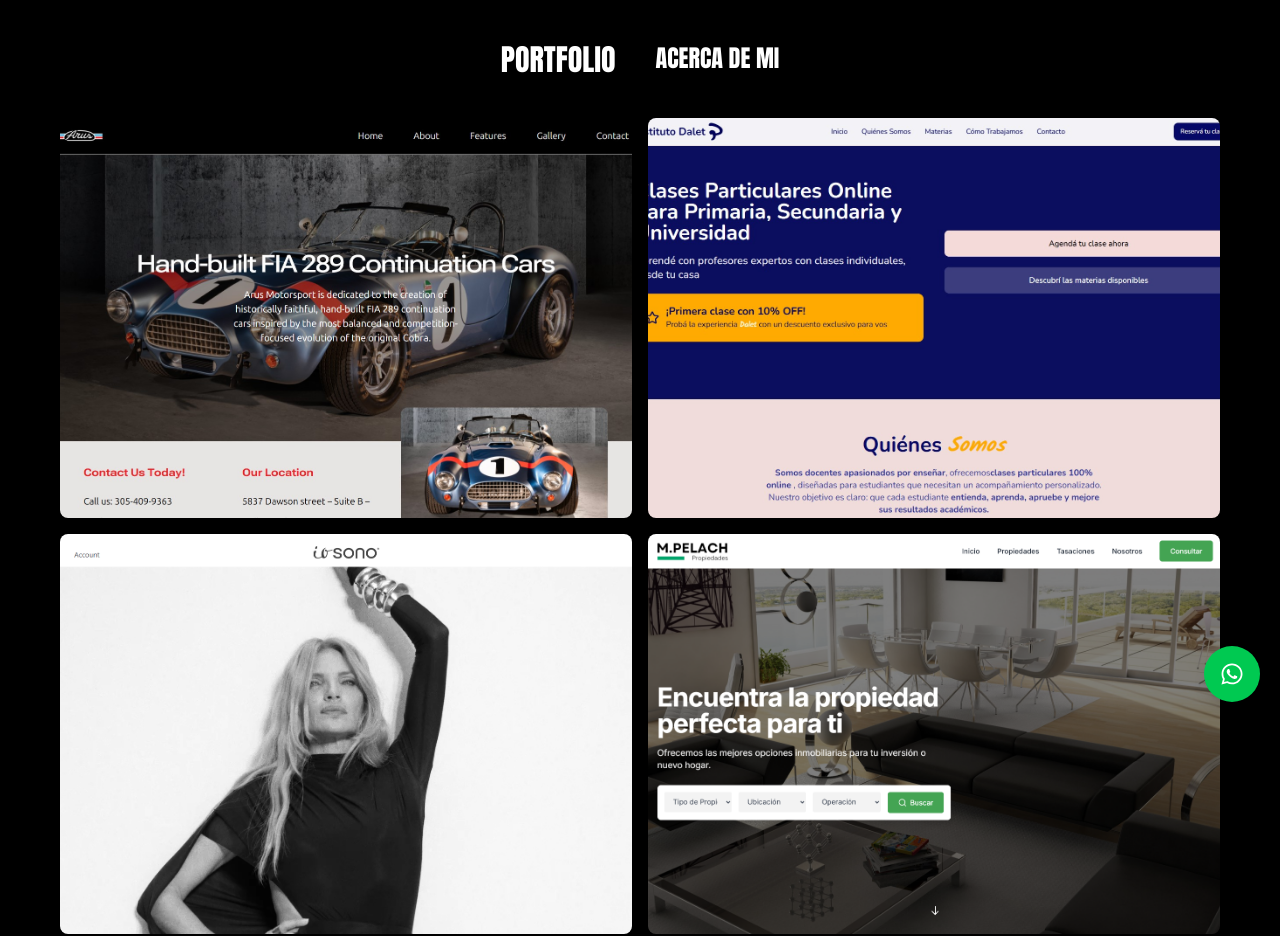
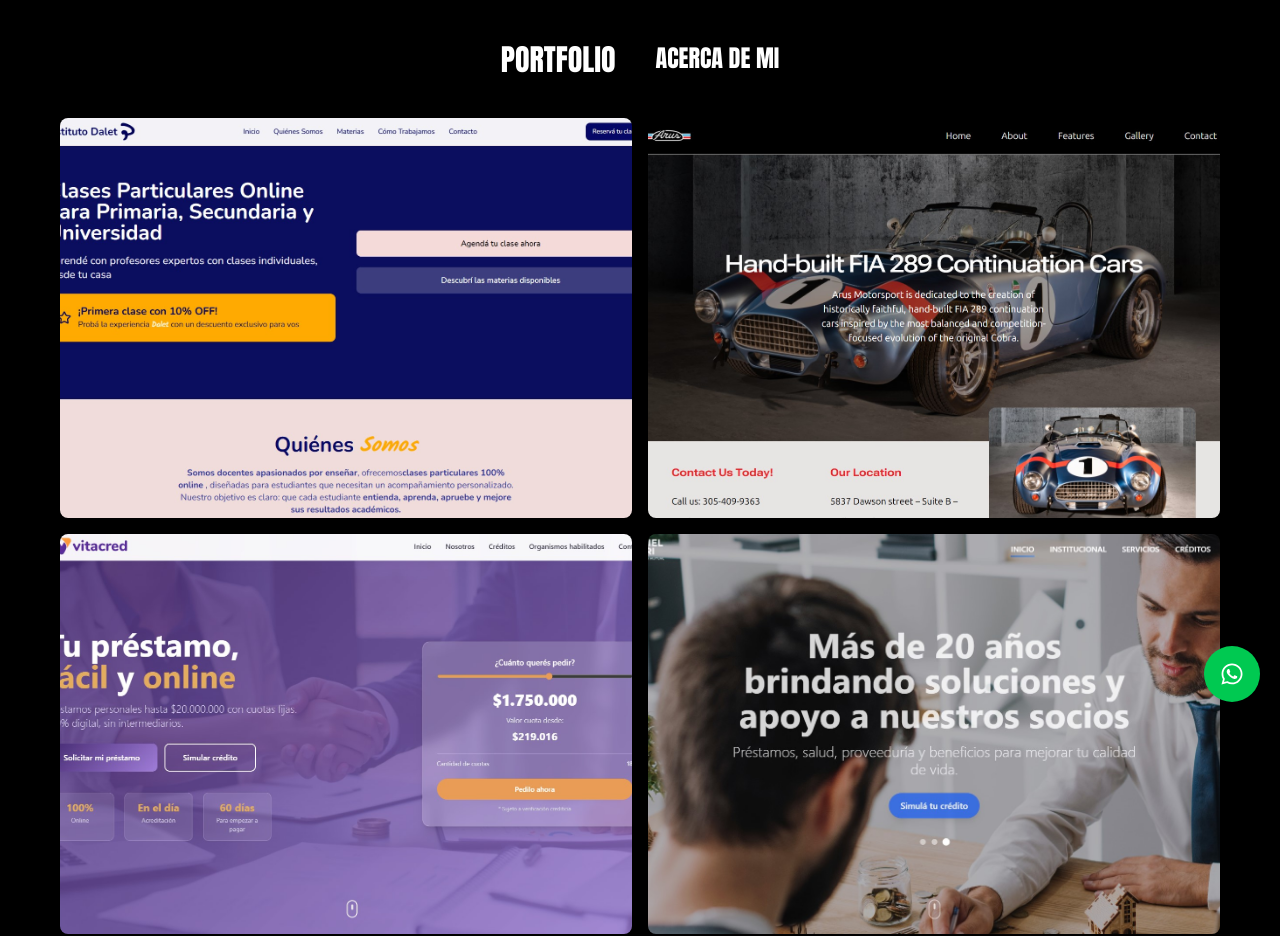
Before and after one commit to Frujiloja/MartinFuksPortfolio, a React (Vite) app: page / in a window 1280 px wide. Shown: the part 78-1014 px from the top of the page. Built offline with nearby package versions, Linux system fonts and the light colour scheme.

Commit message:
agrego webs

```diff
--- a/src/components/Starter.jsx
+++ b/src/components/Starter.jsx
@@ -29,12 +29,12 @@ const Landing = () => {
 
   const projects = [
     //{ name: "BIZUPPLY", image: "/bizupply.jpg", link: "https://bizupply.com.ar/" },
-    //{ name: "VITACRED", image: "/vitacred.jpg", link: "https://vitacred.com.ar/" },
-    //{ name: "JOHANN", image: "/dalet.jpg", link: "https://institutodalet.com.ar/" },
+    { name: "JOHANN", image: "/dalet.jpg", link: "https://restaurantejohann.com.ar/" },
     { name: "ARUS MOTORSPORT", image: "/arus.jpg", link: "https://arusmotorsport.com/" },
+    { name: "VITACRED", image: "/vitacred.jpg", link: "https://vitacred.com.ar/" },
+    { name: "MUTUAL CERRI", image: "/Screenshot 2025-10-29 130905.jpg", link: "https://mutualcerri.com.ar/" },
     { name: "INSTITUTO DALET", image: "/dalet.jpg", link: "https://institutodalet.com.ar/" },
     { name: "IO SONO", image: "/imageee.png", link: "https://iosonoeu.com/" },
-    //{ name: "MUTUAL CERRI", image: "/Screenshot 2025-10-29 130905.jpg", link: "https://mutualcerri.com.ar/" },
     { name: "MARTIN PELACH", image: "/imagee.png", link: "https://mpelachprop.com.ar/" },
     { name: "MOLA JEWELRY", image: "/Screenshot 2025-05-29 130159.jpg", link: "https://molajewelry.com/" },
     { name: "PAWWER", image: "/Screenshot 2025-04-11 123518.jpg", link: "https://entierrosmascotas.com.ar" },
```
